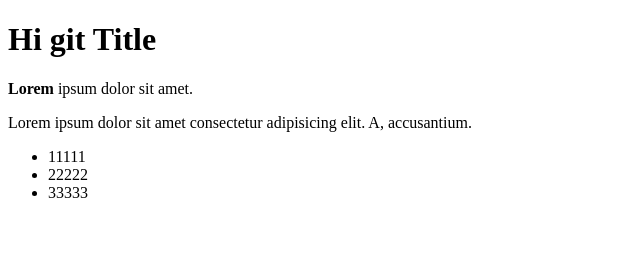
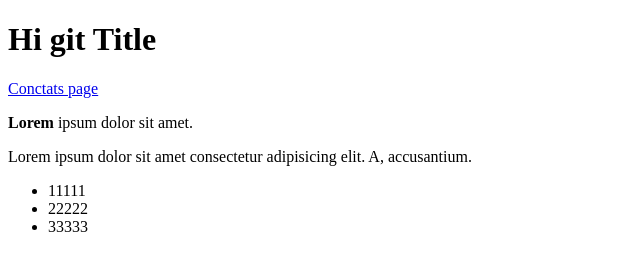
Before and after one commit to vetaluga/proj2, a plain HTML site: page index.html in a window 1280 px wide. Shown: the whole page, without its empty margins (0-640 px from the left). Drawn offline with Linux system fonts and the light colour scheme.

Commit message:
add link to contacts page

```diff
--- a/index.html
+++ b/index.html
@@ -7,6 +7,7 @@
 </head>
 <body>
     <h1>Hi git Title</h1>
+    <a href="#">Conctats page</a>
     <p><b>Lorem</b> ipsum dolor sit amet.</p>
     <p>Lorem ipsum dolor sit amet consectetur adipisicing elit. A, accusantium.
     </p>
```
